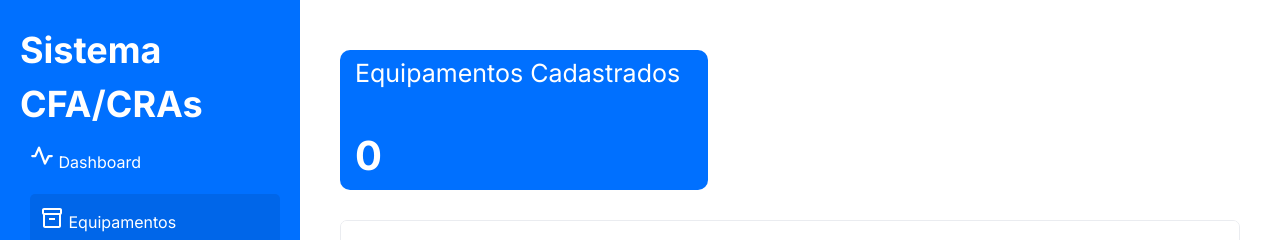
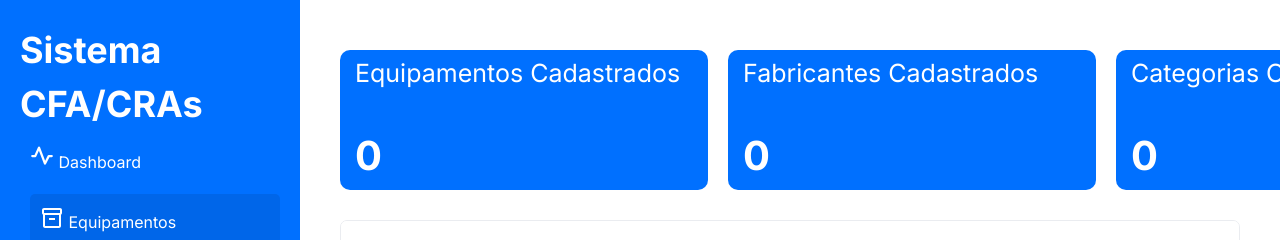
Before and after one commit to walievi/proj-exp-3, a React (Vite) app in the folder frontend/app/: page / in a window 1280 px wide. Shown: the top 240 px of the page. Built offline with nearby package versions, Linux system fonts and the light colour scheme; no server answers.

Commit message:
Ajustada contagem de equipamentos.

```diff
--- a/frontend/app/src/pages/Equipaments/index.jsx
+++ b/frontend/app/src/pages/Equipaments/index.jsx
@@ -33,10 +33,39 @@ const Equipamentos = () => {
     })
   }
 
+//Funções de contagem de cadastros
   function getTotalEquipments() {
     return equipamentsContext.read.equipaments.length;
   }
 
+  function getTotalCategories() {
+    const uniqueCategories = new Set();
+
+    equipamentsContext.read.equipaments.forEach(equipament => {
+      uniqueCategories.add(equipament.category.name);
+    });
+
+    return {
+      categoriesCount: uniqueCategories.size,
+    };
+  }
+
+  function getTotalManufacturers() {
+    const uniqueManufacturers = new Set();
+
+    equipamentsContext.read.equipaments.forEach(equipament => {
+      uniqueManufacturers.add(equipament.manufacturer);
+    });
+
+    return {
+      manufacturersCount: uniqueManufacturers.size,
+    };
+  }
+
+
+
+
+//Função controladora dos campos da modal de cadastro
   const modalForm = [
     {
       id: 1,
@@ -69,6 +98,22 @@ const Equipamentos = () => {
               {getTotalEquipments()}
             </div>
           </div>
+          <div className="count-container">
+            <div className="count-name-container">
+              Fabricantes Cadastrados
+            </div>
+            <div className="count-quantity-container">
+              {getTotalManufacturers().manufacturersCount}
+            </div>
+          </div>
+          <div className="count-container">
+            <div className="count-name-container">
+              Categorias Cadastradas
+            </div>
+            <div className="count-quantity-container">
+              {getTotalCategories().categoriesCount}
+            </div>
+          </div>
         </div>
 
         <BasicTable
```
